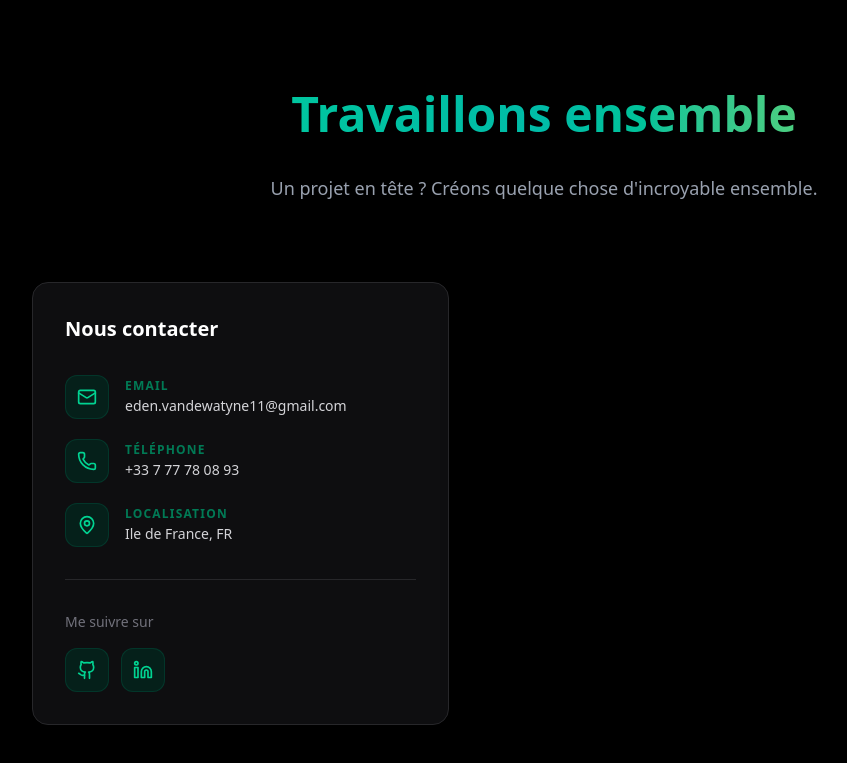
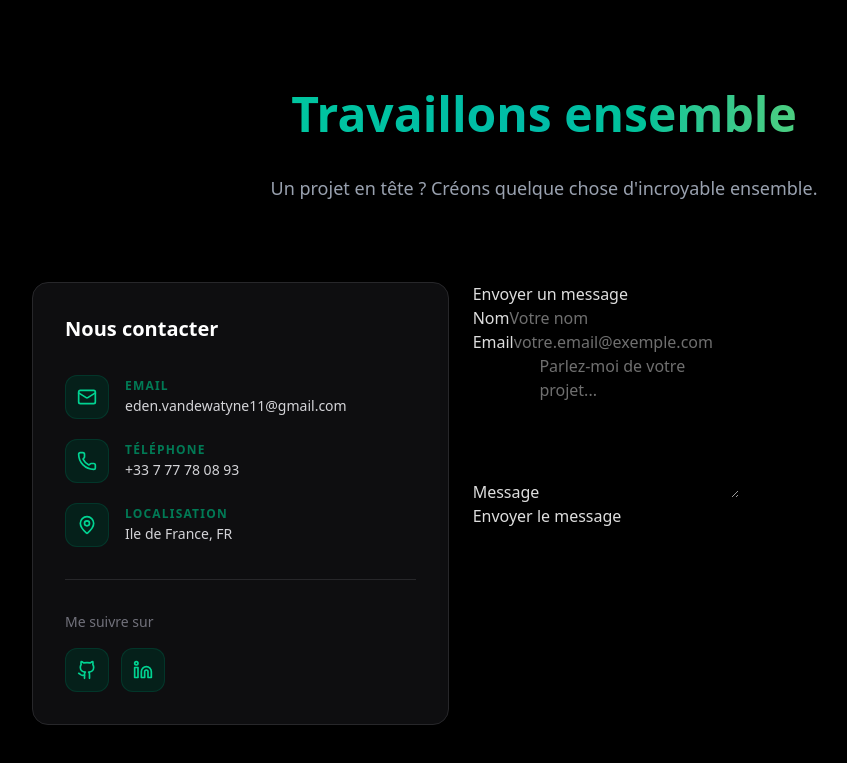
Before and after one commit to eden77-rgb/Portfolio, a React (Vite) app: page / in a window 1280 px wide. Shown: the part 6039-6802 px from the top of the page, without its empty margins (96-943 px from the left). Built offline with nearby package versions, Linux system fonts and the light colour scheme.

Commit message:
Ajout de la structure du formulaire

```diff
--- a/src/components/ContactSection/ContactForm.tsx
+++ b/src/components/ContactSection/ContactForm.tsx
@@ -1,6 +1,61 @@
+import { useState } from "react"
+
 const ContactForm = () => {
+    const [form, setForm] = useState({ name: "", email: "", message: "" })
+
+    const handleChange = (e: React.ChangeEvent<HTMLInputElement | HTMLTextAreaElement>) => {
+        setForm((prev) => ({ ...prev, [e.target.name]: e.target.value }))
+    }
+
+    const handleSubmit = () => {
+        console.log("Form submitted:", form)
+    }
+
     return (
-        <></>
+        <div>
+            <h3>Envoyer un message</h3>
+
+            <div>
+                <div>
+                    <label>Nom</label>
+                    <input
+                        type="text"
+                        name="name"
+                        placeholder="Votre nom"
+                        value={form.name}
+                        onChange={handleChange}
+                    />
+                </div>
+
+                <div>
+                    <label>Email</label>
+                    <input
+                        type="email"
+                        name="email"
+                        placeholder="votre.email@exemple.com"
+                        value={form.email}
+                        onChange={handleChange}
+                    />
+                </div>
+
+                <div>
+                    <label>Message</label>
+                    <textarea
+                        name="message"
+                        placeholder="Parlez-moi de votre projet..."
+                        value={form.message}
+                        onChange={handleChange}
+                        rows={6}
+                    />
+                </div>
+            </div>
+
+            <button
+                onClick={handleSubmit}
+            >
+                Envoyer le message
+            </button>
+        </div>
     )
 }
 
```
